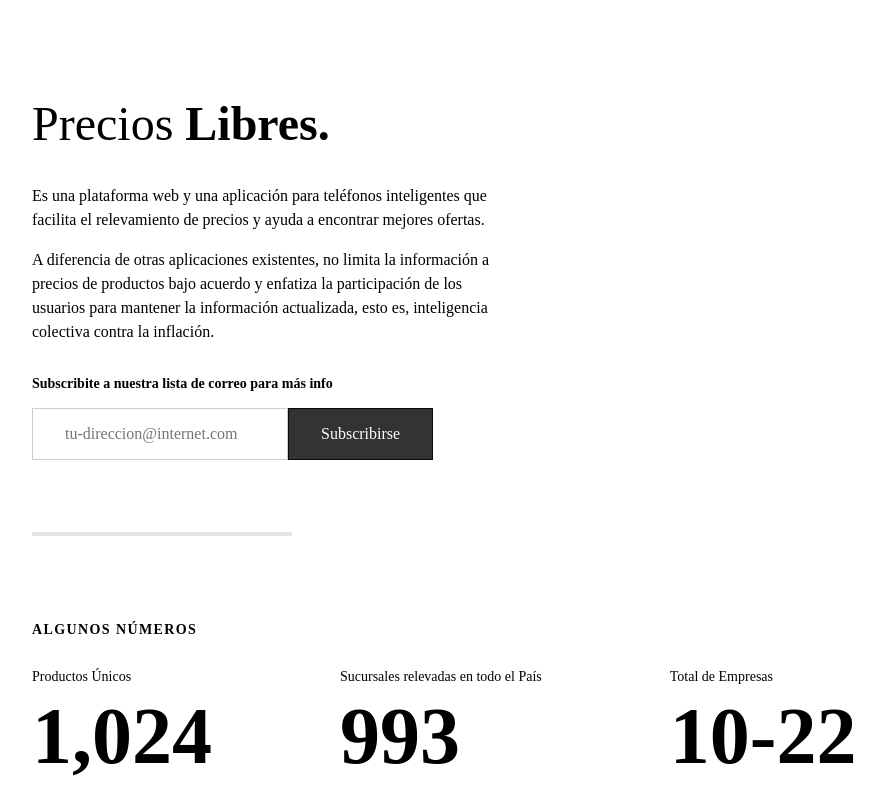
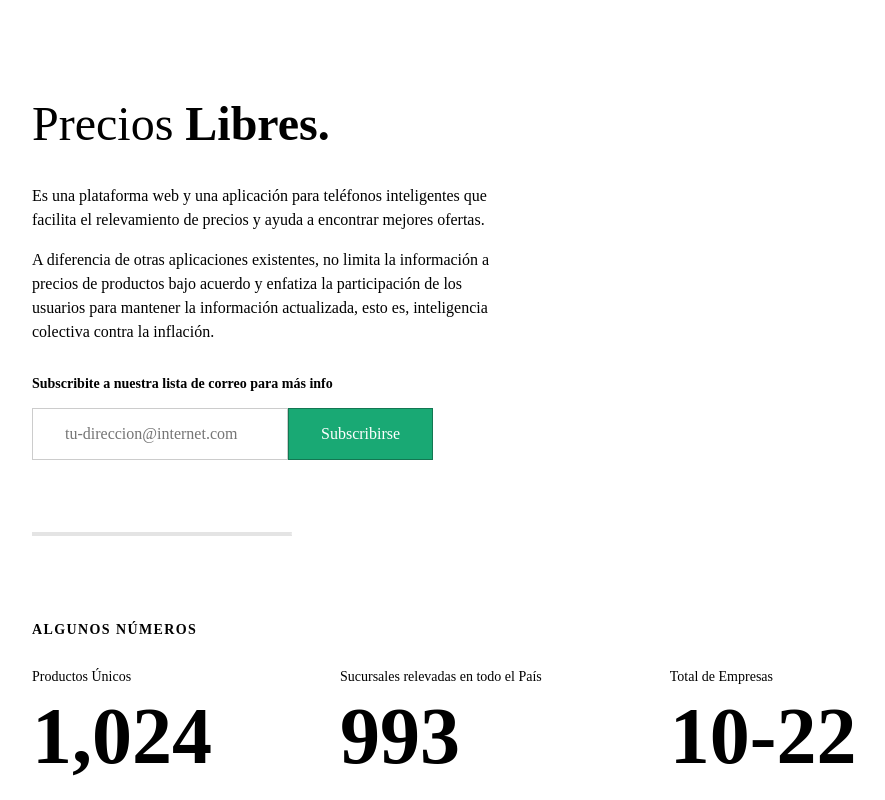
Before and after one commit to PreciosLibres/precios-claros-explorer, a Next.js app: page / in a window 1280 px wide. Shown: the top 800 px of the page, without its empty margins (32-917 px from the left). Built offline with nearby package versions, Linux system fonts and the light colour scheme.

Commit message:
change button to green

```diff
--- a/components/subscribe-form.js
+++ b/components/subscribe-form.js
@@ -9,7 +9,7 @@ export default () => (
     <input
       value="Subscribirse"
       type="submit"
-      className="input-reset w-100 w-auto-ns bg-black-80 white f5 pv2 pv3-ns ph4 ba b--black-80 bg-hover-mid-gray"
+      className="input-reset w-100 w-auto-ns bg-green white f5 pv2 pv3-ns ph4 ba b--dark-green bg-hover-mid-gray"
     />
   </div>
 )
```
